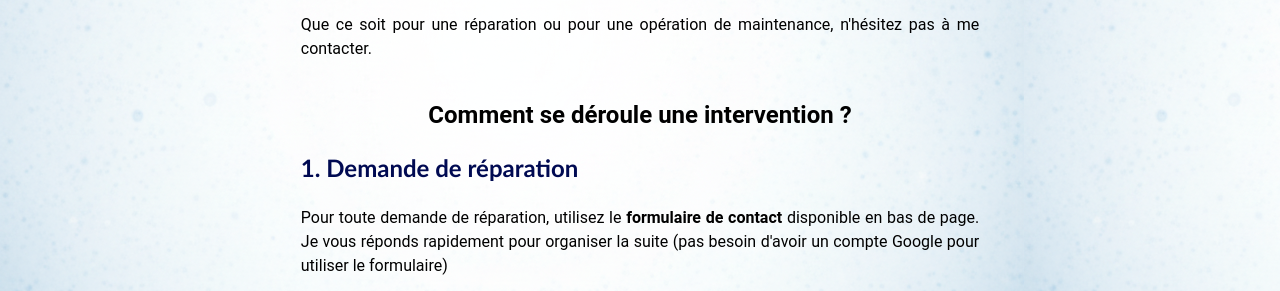
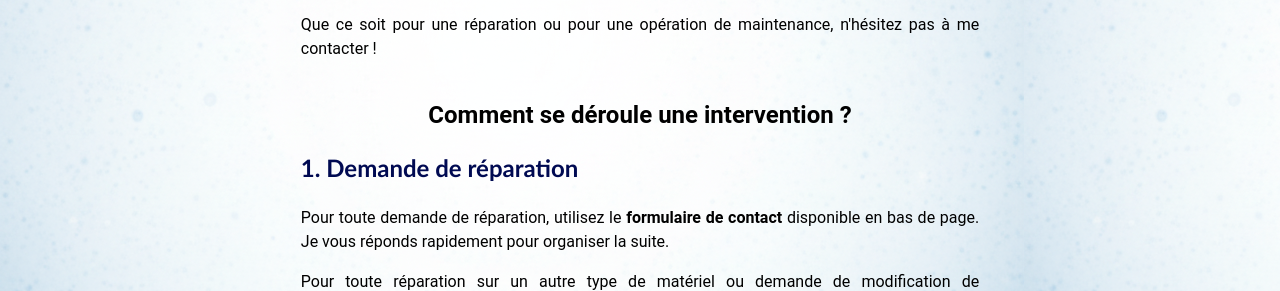
Before and after one commit to nidsoh/shindotech_web, an Astro site: page / in a window 1280 px wide. Shown: the part 468-759 px from the top of the page. Built offline with nearby package versions, Linux system fonts and the light colour scheme; Astro itself is replaced by a stand-in of ours.

Commit message:
Update index.astro

```diff
--- a/src/pages/index.astro
+++ b/src/pages/index.astro
@@ -148,10 +148,10 @@ import '/src/styles/global.css'; // Importe votre style global
         <h1>Atelier de réparation de matériel audio à Montreuil (93)</h1>
 
         <p>Technicien réparateur spécialisé en <strong>électronique audio</strong>, j’interviens sur vos <strong>amplificateurs à lampes</strong> et <strong>pédales d’effets</strong> afin de leur redonner une seconde vie, tout en préservant au maximum leur caractère sonore d’origine. </p>
-        <p>Que ce soit pour une réparation ou pour une opération de maintenance, n'hésitez pas à me contacter.</p>
+        <p>Que ce soit pour une réparation ou pour une opération de maintenance, n'hésitez pas à me contacter !</p>
         <h2>Comment se déroule une intervention ?</h2>
         <h3>1. Demande de réparation</h3>
-        <p> Pour toute demande de réparation, utilisez le <strong>formulaire de contact</strong> disponible en bas de page. Je vous réponds rapidement pour organiser la suite (pas besoin d'avoir un compte Google pour utiliser le formulaire)</p>
+        <p> Pour toute demande de réparation, utilisez le <strong>formulaire de contact</strong> disponible en bas de page. Je vous réponds rapidement pour organiser la suite.</p>
         <p> Pour toute réparation sur un autre type de matériel ou demande de modification de pédale/ampli, n’hésitez pas à également m'en faire part. J’étudierai votre demande avec attention.</p>
         <h3>2. Dépôt ou récupération du matériel</h3>
         <ul>
```
